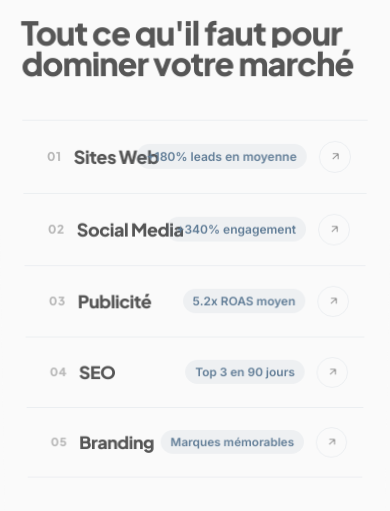
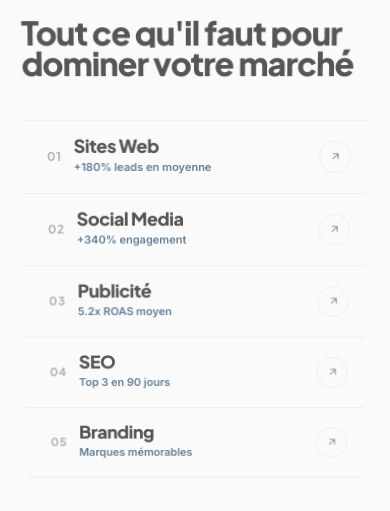
Before and after one commit to cadjee14-png/impulse-agency, a Next.js app: page / in a window 390 px wide. Shown: the part 1280-1791 px from the top of the page. Built offline with nearby package versions, Linux system fonts and the light colour scheme.

Commit message:
fix: mobile service metric on its own line below service name

```diff
--- a/src/components/sections/services.tsx
+++ b/src/components/sections/services.tsx
@@ -67,7 +67,7 @@ function ServiceRow({ service, index }: { service: typeof services[0]; index: nu
             paddingBottom: 12,
           }}
         >
-          {/* Number + Name */}
+          {/* Number + Name + Mobile metric */}
           <div style={{ display: 'flex', alignItems: 'center', gap: 'clamp(12px, 3vw, 40px)', flex: 1, minWidth: 0 }}>
             <span
               style={{
@@ -81,6 +81,7 @@ function ServiceRow({ service, index }: { service: typeof services[0]; index: nu
             >
               {service.number}
             </span>
+            <div style={{ display: 'flex', flexDirection: 'column', gap: 4, minWidth: 0 }}>
               <span
                 style={{
                   fontFamily: 'var(--font-heading)',
@@ -96,25 +97,19 @@ function ServiceRow({ service, index }: { service: typeof services[0]; index: nu
               >
                 {service.name}
               </span>
-          </div>
-
-          {/* Metric mobile — sous le nom */}
               <span
                 className="service-metric-mobile"
                 style={{
                   display: 'none',
-              fontSize: 12,
+                  fontSize: 11,
                   color: 'var(--accent)',
                   fontWeight: 600,
-              background: 'rgba(30,70,107,0.08)',
-              borderRadius: 32,
-              padding: '3px 10px',
-              whiteSpace: 'nowrap',
-              flexShrink: 0,
                 }}
               >
                 {service.metric}
               </span>
+            </div>
+          </div>
 
           {/* Description (hidden on mobile) */}
           <span
```
Lines whose indentation alone changed are shown as unchanged.
